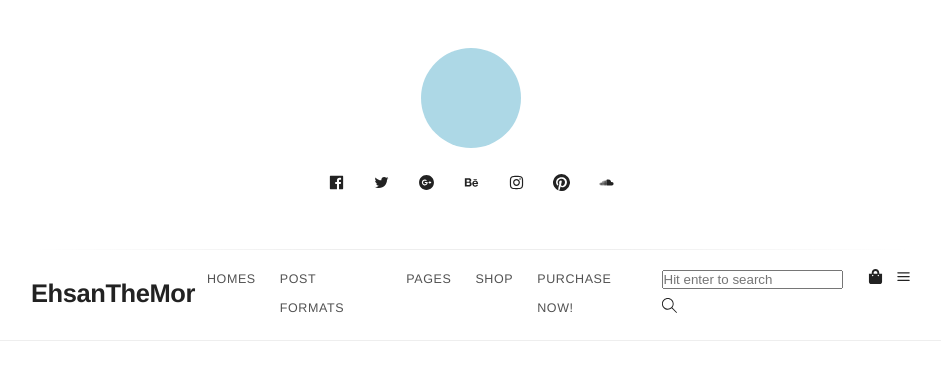
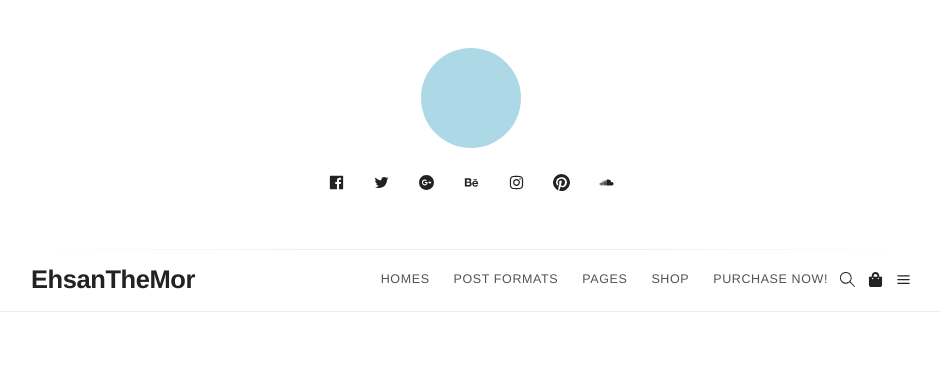
Before and after one commit to EhsanTheMor/blog, a React (Vite) app: page / in a window 1280 px wide. Shown: the top 380 px of the page, without its empty margins (169-1110 px from the left). Built offline with nearby package versions, Linux system fonts and the light colour scheme.

Commit message:
some comments on css sheet

```diff
--- a/src/style/NavbarMenu.css
+++ b/src/style/NavbarMenu.css
@@ -15,6 +15,8 @@ nav{
      text-decoration: none;
 }
 
+/* two lists and their items */
+/* Lists */
 .lists_container{
      position: relative;
      display: flex;
@@ -24,6 +26,8 @@ nav{
      display: flex;
      list-style: none;
 }
+
+/* Items */
 
 .list_navbar-item{
      color: #525252;
@@ -53,17 +57,48 @@ nav{
 
      padding-right: 0;
      padding-left: 0;
+
+     display: flex;
+     align-items: center;
 }
 
 .list_navbar-item-icon-magnifier{
      margin-left: 0;
 }
 
+/* Input field in magifier item */
+
+.list_navbar-item-input{
+     border: none;
+     color: #666;
+     background-color: white;
+
+     width: 0;
+     padding-bottom: 0;
+     padding-right: 0;
+     padding-left: 0;
+     outline: none;
+
+     transition: all 0.3s ease-in;
+}
+
+.input-show{
+     width: 160px;
+
+     padding-bottom: 3px;
+     padding-right: 22px;
+     padding-left: 11px;
+}
+
+/* The divider under the navbar */
+
 .full_divider{
      width: 100%;
      height: 0.8px;
      background: #eee;
 }
+
+/* The dot under the header menu */
 
 .list_navbar-span{
      width: 4px;
@@ -79,7 +114,7 @@ nav{
      background-color: #222;
 }
 
-.show{
+.span-show{
      opacity: 1;
      visibility: visible;
      display: inline;
```
